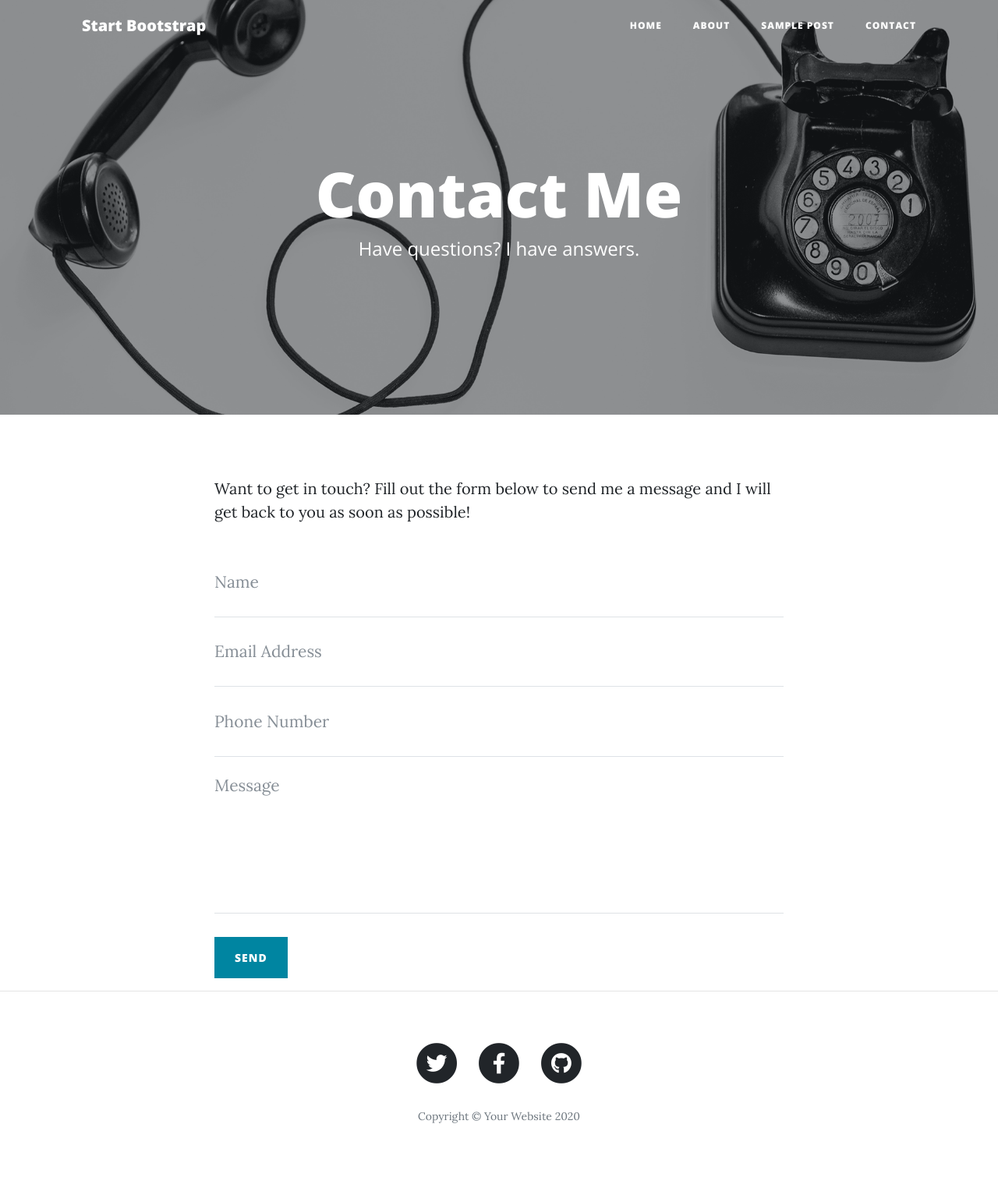
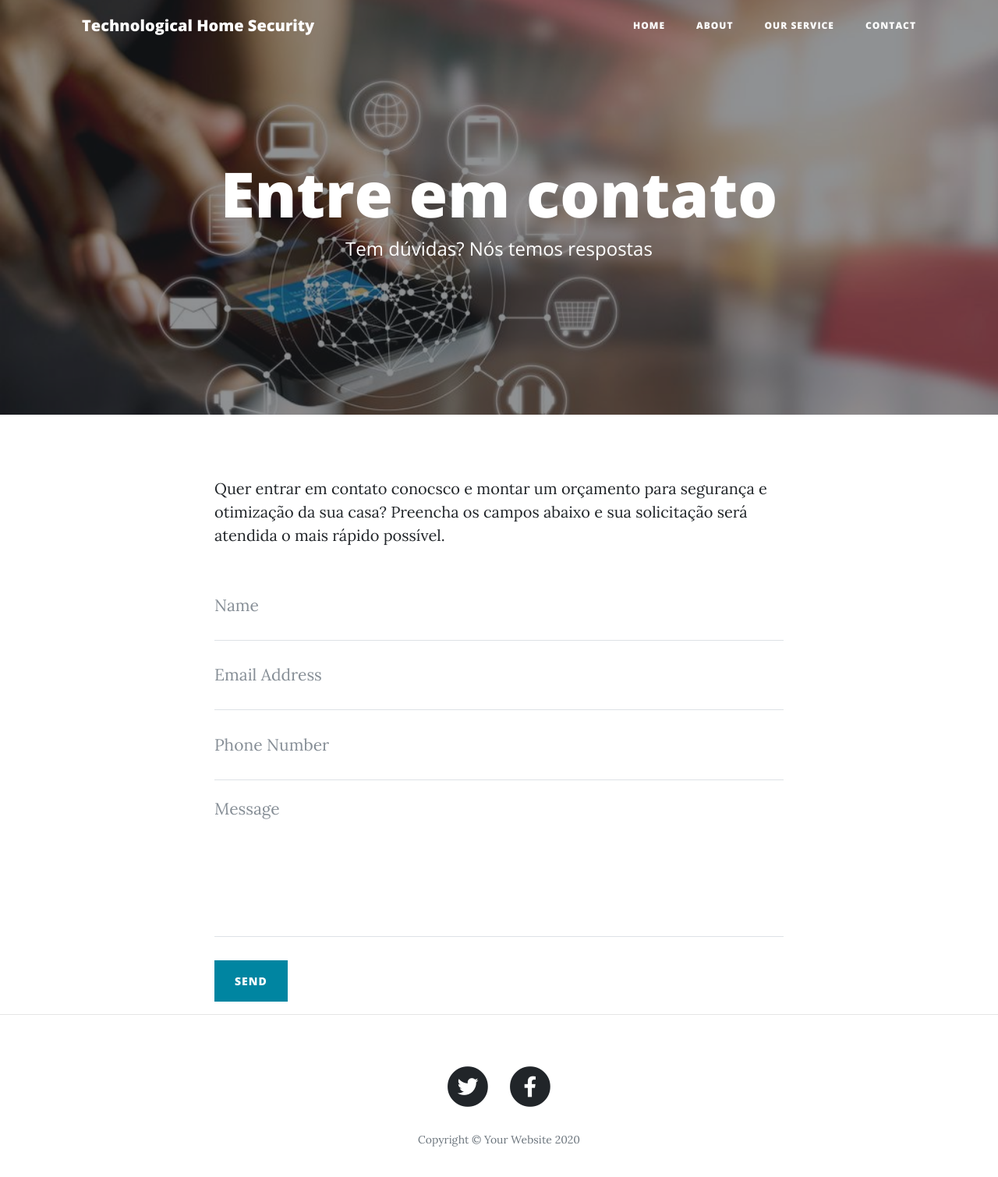
Before and after one commit to GCM-Projeto-Final/GCM-Projeto-Final.github.io, a website: page startbootstrap-clean-blog-gh-pages/startbootstrap-clean-blog-gh-pages/contact.html in a window 1280 px wide. Shown: the whole page at 78% size. Drawn offline with nearby package versions, Linux system fonts and the light colour scheme.

Commit message:
Primeiras mudanças nas páginas

```diff
--- a/startbootstrap-clean-blog-gh-pages/startbootstrap-clean-blog-gh-pages/about.html
+++ b/startbootstrap-clean-blog-gh-pages/startbootstrap-clean-blog-gh-pages/about.html
@@ -8,7 +8,8 @@
   <meta name="description" content="">
   <meta name="author" content="">
 
-  <title>Clean Blog - Start Bootstrap Theme</title>
+  <title>About us</title>
+  <link rel="icon" href="img/icone.jpg" type="image/x-icon"/>
 
   <!-- Bootstrap core CSS -->
   <link href="vendor/bootstrap/css/bootstrap.min.css" rel="stylesheet">
@@ -28,7 +29,7 @@
   <!-- Navigation -->
   <nav class="navbar navbar-expand-lg navbar-light fixed-top" id="mainNav">
     <div class="container">
-      <a class="navbar-brand" href="index.html">Start Bootstrap</a>
+      <a class="navbar-brand" href="index.html">Technological Home Security</a>
       <button class="navbar-toggler navbar-toggler-right" type="button" data-toggle="collapse" data-target="#navbarResponsive" aria-controls="navbarResponsive" aria-expanded="false" aria-label="Toggle navigation">
         Menu
         <i class="fas fa-bars"></i>
@@ -42,7 +43,7 @@
             <a class="nav-link" href="about.html">About</a>
           </li>
           <li class="nav-item">
-            <a class="nav-link" href="post.html">Sample Post</a>
+            <a class="nav-link" href="post.html">Our Service</a>
           </li>
           <li class="nav-item">
             <a class="nav-link" href="contact.html">Contact</a>
@@ -102,14 +103,6 @@
                 </span>
               </a>
             </li>
-            <li class="list-inline-item">
-              <a href="#">
-                <span class="fa-stack fa-lg">
-                  <i class="fas fa-circle fa-stack-2x"></i>
-                  <i class="fab fa-github fa-stack-1x fa-inverse"></i>
-                </span>
-              </a>
-            </li>
           </ul>
           <p class="copyright text-muted">Copyright &copy; Your Website 2020</p>
         </div>
--- a/startbootstrap-clean-blog-gh-pages/startbootstrap-clean-blog-gh-pages/contact.html
+++ b/startbootstrap-clean-blog-gh-pages/startbootstrap-clean-blog-gh-pages/contact.html
@@ -8,7 +8,9 @@
   <meta name="description" content="">
   <meta name="author" content="">
 
-  <title>Clean Blog - Start Bootstrap Theme</title>
+  <title>Technological Home Security</title>
+  <link rel="icon" href="img/icone.jpg" type="image/x-icon"/>
+
 
   <!-- Bootstrap core CSS -->
   <link href="vendor/bootstrap/css/bootstrap.min.css" rel="stylesheet">
@@ -28,7 +30,7 @@
   <!-- Navigation -->
   <nav class="navbar navbar-expand-lg navbar-light fixed-top" id="mainNav">
     <div class="container">
-      <a class="navbar-brand" href="index.html">Start Bootstrap</a>
+      <a class="navbar-brand" href="index.html">Technological Home Security</a>
       <button class="navbar-toggler navbar-toggler-right" type="button" data-toggle="collapse" data-target="#navbarResponsive" aria-controls="navbarResponsive" aria-expanded="false" aria-label="Toggle navigation">
         Menu
         <i class="fas fa-bars"></i>
@@ -42,7 +44,7 @@
             <a class="nav-link" href="about.html">About</a>
           </li>
           <li class="nav-item">
-            <a class="nav-link" href="post.html">Sample Post</a>
+            <a class="nav-link" href="post.html">Our Service</a>
           </li>
           <li class="nav-item">
             <a class="nav-link" href="contact.html">Contact</a>
@@ -53,14 +55,14 @@
   </nav>
 
   <!-- Page Header -->
-  <header class="masthead" style="background-image: url('img/contact-bg.jpg')">
+  <header class="masthead" style="background-image: url('img/contact.jpg')">
     <div class="overlay"></div>
     <div class="container">
       <div class="row">
         <div class="col-lg-8 col-md-10 mx-auto">
           <div class="page-heading">
-            <h1>Contact Me</h1>
-            <span class="subheading">Have questions? I have answers.</span>
+            <h1>Entre em contato</h1>
+            <span class="subheading">Tem dúvidas? Nós temos respostas</span>
           </div>
         </div>
       </div>
@@ -71,7 +73,7 @@
   <div class="container">
     <div class="row">
       <div class="col-lg-8 col-md-10 mx-auto">
-        <p>Want to get in touch? Fill out the form below to send me a message and I will get back to you as soon as possible!</p>
+        <p>Quer entrar em contato conocsco e montar um orçamento para segurança e otimização da sua casa? Preencha os campos abaixo e sua solicitação será atendida o mais rápido possível.</p>
         <!-- Contact Form - Enter your email address on line 19 of the mail/contact_me.php file to make this form work. -->
         <!-- WARNING: Some web hosts do not allow emails to be sent through forms to common mail hosts like Gmail or Yahoo. It's recommended that you use a private domain email address! -->
         <!-- To use the contact form, your site must be on a live web host with PHP! The form will not work locally! -->
@@ -136,14 +138,6 @@
                 </span>
               </a>
             </li>
-            <li class="list-inline-item">
-              <a href="#">
-                <span class="fa-stack fa-lg">
-                  <i class="fas fa-circle fa-stack-2x"></i>
-                  <i class="fab fa-github fa-stack-1x fa-inverse"></i>
-                </span>
-              </a>
-            </li>
           </ul>
           <p class="copyright text-muted">Copyright &copy; Your Website 2020</p>
         </div>
```
Also changed, not shown: startbootstrap-clean-blog-gh-pages/startbootstrap-clean-blog-gh-pages/index.html (+8 -15 lines), startbootstrap-clean-blog-gh-pages/startbootstrap-clean-blog-gh-pages/post.html (+5 -11 lines), startbootstrap-clean-blog-gh-pages/startbootstrap-clean-blog-gh-pages/img/contact.jpg (added), startbootstrap-clean-blog-gh-pages/startbootstrap-clean-blog-gh-pages/img/icone.jpg (added), startbootstrap-clean-blog-gh-pages/startbootstrap-clean-blog-gh-pages/img/iot.jpg (added).
